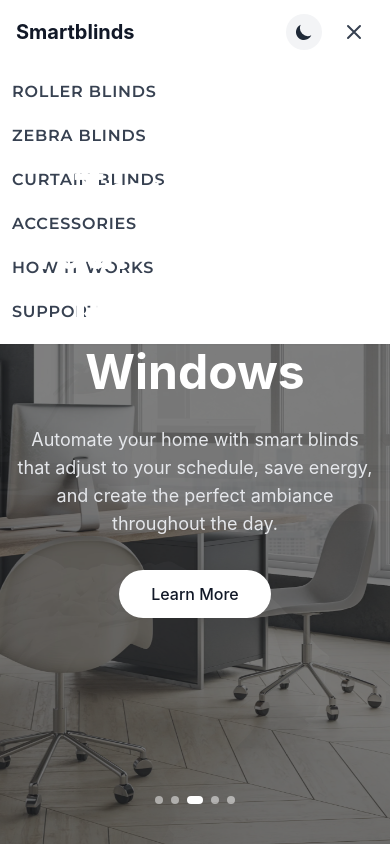
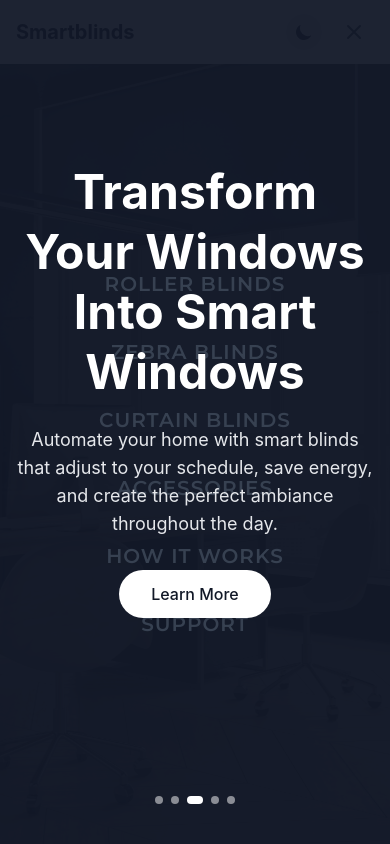
Before and after one commit to kraljic1/Smart-blinds-Bendzo, a React (Vite) app: page / in a window 390 px wide. Both pictures are taken after a click on the button "Open main menu". Shown: the top 844 px of the page. Built offline with nearby package versions, Linux system fonts and the light colour scheme.

Commit message:
Make mobile menu responsive with full-screen overlay

```diff
--- a/src/components/Header.tsx
+++ b/src/components/Header.tsx
@@ -8,11 +8,23 @@ const Header: React.FC = () => {
 
   const toggleMenu = () => {
     setIsMenuOpen(!isMenuOpen);
+    // When menu is open, prevent scrolling on the body
+    if (!isMenuOpen) {
+      document.body.style.overflow = 'hidden';
+    } else {
+      document.body.style.overflow = '';
+    }
   };
 
   // Navigation link style with nav-font class for typography
   const navLinkStyle = "px-3 py-2 text-sm font-medium text-gray-700 dark:text-gray-200 hover:text-gray-900 dark:hover:text-white nav-font";
-  const mobileNavLinkStyle = "block px-3 py-2 text-base font-medium text-gray-700 dark:text-gray-200 hover:text-gray-900 dark:hover:text-white nav-font";
+  const mobileNavLinkStyle = "block w-full px-3 py-4 text-xl font-medium text-center text-gray-700 dark:text-gray-200 hover:text-gray-900 dark:hover:text-white nav-font";
+
+  // Handle closing the menu
+  const handleCloseMenu = () => {
+    setIsMenuOpen(false);
+    document.body.style.overflow = '';
+  };
 
   return (
     <header className="bg-white dark:bg-gray-800 shadow-sm fixed w-full z-10">
@@ -71,7 +83,7 @@ const Header: React.FC = () => {
             <div className="ml-3 sm:hidden">
               <button
                 onClick={toggleMenu}
-                className="inline-flex items-center justify-center p-2 rounded-md text-gray-700 dark:text-gray-200 hover:text-gray-900 dark:hover:text-white"
+                className="inline-flex items-center justify-center p-2 rounded-md text-gray-700 dark:text-gray-200 hover:text-gray-900 dark:hover:text-white z-50"
                 aria-expanded={isMenuOpen}
               >
                 <span className="sr-only">Open main menu</span>
@@ -111,48 +123,66 @@ const Header: React.FC = () => {
         </div>
       </div>
 
+      {/* Mobile menu overlay */}
+      {isMenuOpen && (
+        <div className="fixed inset-0 bg-gray-900 bg-opacity-95 dark:bg-black dark:bg-opacity-95 z-40" onClick={handleCloseMenu} />
+      )}
+
       {/* Mobile menu */}
-      <div className={`${isMenuOpen ? 'block' : 'hidden'} sm:hidden`}>
-        <div className="pt-2 pb-3 space-y-1">
+      <div
+        className={`
+          ${isMenuOpen ? 'fixed' : 'hidden'}
+          inset-0
+          pt-16
+          z-40
+          sm:hidden
+          flex
+          flex-col
+          items-center
+          justify-center
+          text-center
+        `}
+      >
+        <div className="flex flex-col items-center w-full space-y-2">
           <Link
             to="/products/roller-blinds"
             className={mobileNavLinkStyle}
-            onClick={() => setIsMenuOpen(false)}
+            onClick={handleCloseMenu}
           >
             Roller Blinds
           </Link>
           <Link
             to="/products/zebra-blinds"
             className={mobileNavLinkStyle}
-            onClick={() => setIsMenuOpen(false)}
+            onClick={handleCloseMenu}
           >
             Zebra Blinds
           </Link>
           <Link
             to="/products/curtain-blinds"
             className={mobileNavLinkStyle}
-            onClick={() => setIsMenuOpen(false)}
+            onClick={handleCloseMenu}
           >
             Curtain Blinds
           </Link>
           <Link
             to="/products/accessories"
             className={mobileNavLinkStyle}
-            onClick={() => setIsMenuOpen(false)}
+            onClick={handleCloseMenu}
           >
             Accessories
           </Link>
           <Link
             to="/how-it-works"
             className={mobileNavLinkStyle}
-            onClick={() => setIsMenuOpen(false)}
+            onClick={handleCloseMenu}
           >
             How It Works
           </Link>
           <Link
             to="/support"
             className={mobileNavLinkStyle}
-            onClick={() => setIsMenuOpen(false)}
+            onClick={handleCloseMenu}
           >
             Support
           </Link>
```
